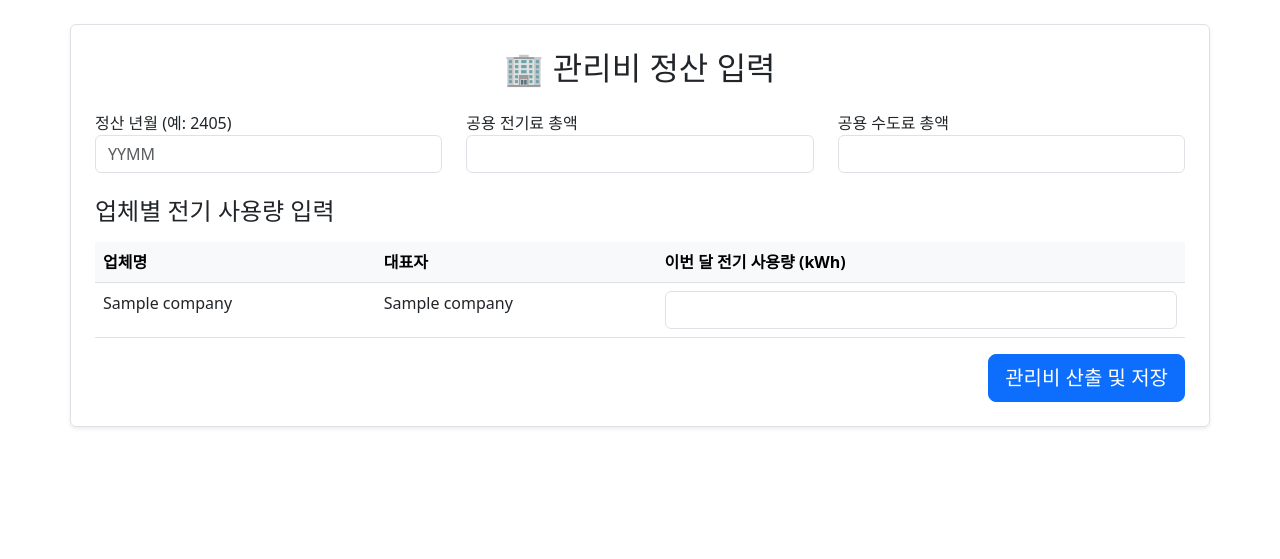
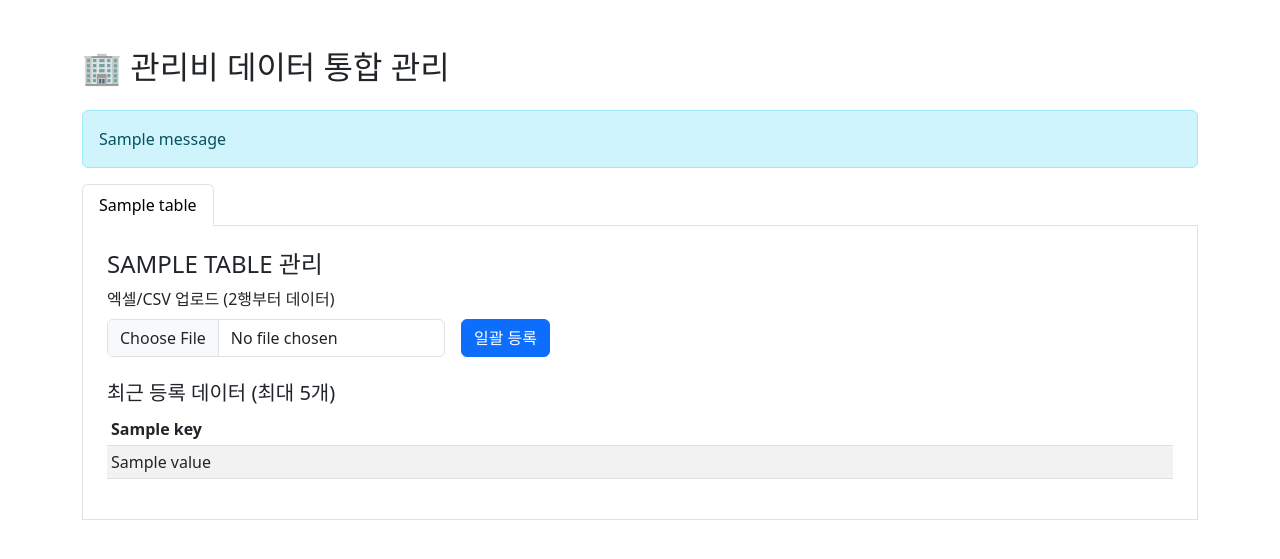
Before and after one commit to cgopyko/building-web, a Flask app: template templates/index.html in a window 1280 px wide. Shown: the top 559 px of the page. Run offline with Flask 3, Linux system fonts and the light colour scheme; the template is opened without the code that fills it: most values are stand-ins (such as "Sample title", 1, 10 or a date in 2020); one stand-in notice (Sample message) is shown.

Commit message:
Update app.py and add index.html

```diff
--- a/app.py
+++ b/app.py
@@ -1,139 +1,58 @@
 import os
 import pandas as pd
-from flask import Flask, render_template, request, redirect
-from supabase import create_client
-from dotenv import load_dotenv
+from flask import Flask, request, render_template, redirect, url_for, flash
+from supabase import create_client, Client
 
-load_dotenv() # .env 파일의 내용을 읽어옴.
+app = Flask(__name__)
+app.secret_key = "secret_key_for_flash_messages"
 
-# 1. 접속 정보
-app = Flask(__name__)
-SUPABASE_URL = os.environ.get("SUPABASE_URL", "https://nuzyippznvhwbfzftfhd.supabase.co")
-SUPABASE_KEY = os.environ.get("SUPABASE_KEY","eyJhbGciOiJIUzI1NiIsInR5cCI6IkpXVCJ9.eyJpc3MiOiJzdXBhYmFzZSIsInJlZiI6Im51enlpcHB6bnZod2JmemZ0ZmhkIiwicm9sZSI6ImFub24iLCJpYXQiOjE3Nzg0Mzc5MDksImV4cCI6MjA5NDAxMzkwOX0.icNRPSCOLswwUj9GlQNZovSukNI-iMtFa1ZbbrFk4jE")
-supabase = create_client(SUPABASE_URL, SUPABASE_KEY)
+# Supabase 설정
+url: str = os.environ.get("SUPABASE_URL")
+key: str = os.environ.get("SUPABASE_KEY")
+supabase: Client = create_client(url, key)
+
+# 관리할 테이블 목록
+TABLES = ['companies', 'long_term_costs', 'elec_costs', 'etc_costs']
 
 @app.route('/')
-def admin_input():
-    # 등록된 업체 목록을 가져와서 입력 표를 만듭니다.
-    companies = supabase.table("companies").select("*").execute().data
-    return render_template('index.html', companies=companies)
-
-@app.route('/calculate', methods=['POST'])
-def calculate():
-    # 1. 폼 데이터 수집 (고지서 및 사용량)
-    mmyy = request.form['mmyy']
-    total_elec = int(request.form['total_elec'])
-    total_water = int(request.form['total_water'])
-
-    # 업체별 사용량 및 계산 로직 (앞서 만든 로직 활용)
-    # ... 계산 후 monthly_company_fees에 저장 ...
-
-    return "계산 및 저장 완료!"
-
-@app.route('/view/<company_id>/<mmyy>')
-def view_bill(company_id, mmyy):
-    # 1. 당월 데이터 가져오기
-    current_bill = supabase.table("monthly_company_fees")\
-        .select("*").eq("company_id", company_id).eq("mmyy", mmyy).single().execute().data
-
-    # 2. 직전 월 데이터 가져오기 (비교용)
-    # mmyy가 '2405'라면 '2404'를 구하는 로직 필요
-    prev_mmyy = str(int(mmyy)-1) # 단순 예시
-    prev_bill = supabase.table("monthly_company_fees")\
-        .select("*").eq("company_id", company_id).eq("mmyy", prev_mmyy).maybe_single().execute().data
-
-    return render_template('bill.html', current=current_bill, prev=prev_bill)
-
-def get_comparison(company_id, current_mmyy):
-    # 1. 이번 달 데이터
-    curr = supabase.table("monthly_company_fees")\
-        .select("*").eq("company_id", company_id).eq("mmyy", current_mmyy).single().execute().data
-
-    # 2. 지난달 데이터 (년월 계산 로직 필요)
-    # 간단하게 mmyy를 숫자로 바꿔 -1을 하는 방식 혹은 날짜 라이브러리 사용
-    prev_mmyy = str(int(current_mmyy) - 1)
-    prev = supabase.table("monthly_company_fees")\
-        .select("*").eq("company_id", company_id).eq("mmyy", prev_mmyy).maybe_single().execute().data
-
-    return curr, prev
-
-# --- [페이지: 로그인 화면] ---
-@app.route('/login')
-def login_page():
-    return render_template('login.html')
-
-# --- [로직: 비밀번호 확인 및 조회] ---
-@app.route('/view-bill', methods=['POST'])
-def submit_view_bill():
-    biz_last = request.form['biz_last']  # 사용자가 입력한 5자리
-    mmyy = request.form['mmyy']
-
-    try:
-        # 1. 모든 업체 정보를 가져와서 사업자번호 뒷자리가 일치하는지 찾습니다.
-        # (보안을 위해 실제 운영시는 더 정교한 쿼리가 좋지만, 일단 쉽게 구현합니다)
-        companies = supabase.table("companies").select("*").execute().data
-
-        target_company = None
-        for comp in companies:
-            # DB의 사업자번호(예: 123-45-67890)에서 하이픈 제거 후 끝 5자리 추출
-            clean_biz = comp['biz_number'].replace('-', '')
-            if clean_biz.endswith(biz_last):
-                target_company = comp
-                break
-
-        if not target_company:
-            return render_template('login.html', error="일치하는 업체 정보가 없습니다.")
-
-        # 2. 일치하는 업체가 있다면 해당 월의 관리비 데이터를 가져옵니다.
-        c_id = target_company['company_id']
-        current_bill = supabase.table("monthly_company_fees")\
-            .select("*").eq("company_id", c_id).eq("mmyy", mmyy).maybe_single().execute().data
-
-        if not current_bill:
-            return render_template('login.html', error=f"{mmyy}월 정산 데이터가 아직 없습니다.")
-
-        # 3. 전월 대비 비교를 위해 지난달 데이터도 가져옵/니다.
-        # (지난달 YYMM 구하기: 간단히 숫자로 변환해 -1)
-        prev_mmyy = str(int(mmyy) - 1)
-        prev_bill = supabase.table("monthly_company_fees")\
-            .select("*").eq("company_id", c_id).eq("mmyy", prev_mmyy).maybe_single().execute().data
-
-        # 4. 최종적으로 bill.html에 데이터를 뿌려줍니다.
-        return render_template('bill.html', company=target_company, current=current_bill, prev=prev_bill)
-
-    except Exception as e:
-        return f"조회 중 오류 발생: {e}"
+def index():
+    # 각 테이블의 최근 데이터를 가져와서 메인 페이지에 표시
+    data = {}
+    for table in TABLES:
+        response = supabase.table(table).select("*").limit(5).execute()
+        data[table] = response.data
+    return render_template('index.html', tables=TABLES, data=data)
 
 @app.route('/upload/<table_name>', methods=['POST'])
 def upload_file(table_name):
-    if 'file' not in request.files:
-        return "파일이 없습니다.", 400
+    if table_name not in TABLES:
+        return "유효하지 않은 테이블입니다.", 400
 
-    file = request.files['file']
-    if file.filename == '':
-        return "선택된 파일이 없습니다.", 400
+    file = request.files.get('file')
+    if not file or file.filename == '':
+        flash("파일을 선택해주세요.")
+        return redirect(url_for('index'))
 
     try:
-        # 1. 파일 읽기 (CSV 또는 Excel)
+        # 1. 2행부터 읽기 (skiprows=1)
         if file.filename.endswith('.csv'):
-            df = pd.read_csv(file, skiprows=1) # 첫 번째 행은 무시
+            df = pd.read_csv(file, skiprows=1)
         else:
             df = pd.read_excel(file, skiprows=1)
 
-        df = df.apply(lambda x: x.str.strip() if x.dtype == "object" else x) # 앞뒤 공백 제거
+        # 2. 앞뒤 공백 제거 (Trim) 및 결측치 처리
+        df = df.apply(lambda x: x.str.strip() if x.dtype == "object" else x)
+        df = df.where(pd.notnull(df), None)
 
-        # 2. 데이터 정제 (NaN 처리 등)
-        df = df.where(pd.notnull(df), None) # 결측치(NaN) None으로 변환
-        data = df.to_dict(orient='records')
+        # 3. Supabase 업로드
+        data_dicts = df.to_dict(orient='records')
+        supabase.table(table_name).insert(data_dicts).execute()
 
-        # 3. Supabase에 업로드
-        response = supabase.table(table_name).insert(data).execute()
+        flash(f"{table_name} 테이블 업로드 완료!")
+    except Exception as e:
+        flash(f"오류 발생: {str(e)}")
 
-        return f"{table_name} 테이블에 데이터 업로드 완료!"
-    except Exception as e:
-        return f"오류 발생: {str(e)}", 500
+    return redirect(url_for('index'))
 
 if __name__ == '__main__':
-    # Render는 PORT 환경변수를 사용합니다.
-    port = int(os.environ.get('PORT', 5000))
-    app.run(host='0.0.0.0', port=port, debug=True)
+    app.run(debug=True)
--- a/templates/index.html
+++ b/templates/index.html
@@ -2,55 +2,68 @@
 <html lang="ko">
 <head>
     <meta charset="UTF-8">
+    <title>빌딩 관리 시스템 - 데이터 관리</title>
     <link href="https://cdn.jsdelivr.net/npm/bootstrap@5.3.0/dist/css/bootstrap.min.css" rel="stylesheet">
-    <title>빌딩 관리비 입력 시스템</title>
 </head>
-<body class="p-4">
-    <div class="container border rounded p-4 bg-white shadow-sm">
-        <h2 class="mb-4 text-center">🏢 관리비 정산 입력</h2>
+<body class="container mt-5">
+    <h2 class="mb-4">🏢 관리비 데이터 통합 관리</h2>
 
-        <form action="/calculate" method="POST">
-            <div class="row mb-4">
-                <div class="col">
-                    <label>정산 년월 (예: 2405)</label>
-                    <input type="text" name="mmyy" class="form-control" placeholder="YYMM" required>
+    {% with messages = get_flashed_messages() %}
+      {% if messages %}
+        {% for message in messages %}
+          <div class="alert alert-info">{{ message }}</div>
+        {% endfor %}
+      {% endif %}
+    {% endwith %}
+
+    <ul class="nav nav-tabs" id="adminTabs" role="tablist">
+        {% for table in tables %}
+        <li class="nav-item" role="presentation">
+            <button class="nav-link {% if loop.first %}active{% endif %}" id="{{ table }}-tab" data-bs-toggle="tab" data-bs-target="#{{ table }}" type="button">{{ table }}</button>
+        </li>
+        {% endfor %}
+    </ul>
+
+    <div class="tab-content border border-top-0 p-4" id="adminTabsContent">
+        {% for table in tables %}
+        <div class="tab-pane fade {% if loop.first %}show active{% endif %}" id="{{ table }}" role="tabpanel">
+            <h4>{{ table|upper }} 관리</h4>
+
+            <form action="/upload/{{ table }}" method="post" enctype="multipart/form-data" class="row g-3 mb-4">
+                <div class="col-auto">
+                    <label class="form-label">엑셀/CSV 업로드 (2행부터 데이터)</label>
+                    <input type="file" name="file" class="form-control" accept=".csv, .xlsx, .xls">
                 </div>
-                <div class="col">
-                    <label>공용 전기료 총액</label>
-                    <input type="number" name="total_elec" class="form-control" required>
+                <div class="col-auto align-self-end">
+                    <button type="submit" class="btn btn-primary">일괄 등록</button>
                 </div>
-                <div class="col">
-                    <label>공용 수도료 총액</label>
-                    <input type="number" name="total_water" class="form-control" required>
-                </div>
-            </div>
+            </form>
 
-            <h4>업체별 전기 사용량 입력</h4>
-            <table class="table table-hover mt-3">
-                <thead class="table-light">
+            <h5>최근 등록 데이터 (최대 5개)</h5>
+            <table class="table table-sm table-striped">
+                <thead>
                     <tr>
-                        <th>업체명</th>
-                        <th>대표자</th>
-                        <th>이번 달 전기 사용량 (kWh)</th>
+                        {% if data[table] and data[table][0] %}
+                            {% for key in data[table][0].keys() %}
+                            <th>{{ key }}</th>
+                            {% endfor %}
+                        {% endif %}
                     </tr>
                 </thead>
                 <tbody>
-                    {% for company in companies %}
+                    {% for row in data[table] %}
                     <tr>
-                        <td>{{ company.company_name }}</td>
-                        <td>{{ company.ceo_name }}</td>
-                        <td>
-                            <input type="number" name="usage_{{ company.company_id }}" class="form-control" required>
-                        </td>
+                        {% for value in row.values() %}
+                        <td>{{ value }}</td>
+                        {% endfor %}
                     </tr>
                     {% endfor %}
                 </tbody>
             </table>
+        </div>
+        {% endfor %}
+    </div>
 
-            <div class="text-end">
-                <button type="submit" class="btn btn-primary btn-lg">관리비 산출 및 저장</button>
-            </div>
-        </form>
-    </div>
+    <script src="https://cdn.jsdelivr.net/npm/bootstrap@5.3.0/dist/js/bootstrap.bundle.min.js"></script>
 </body>
 </html>
```
